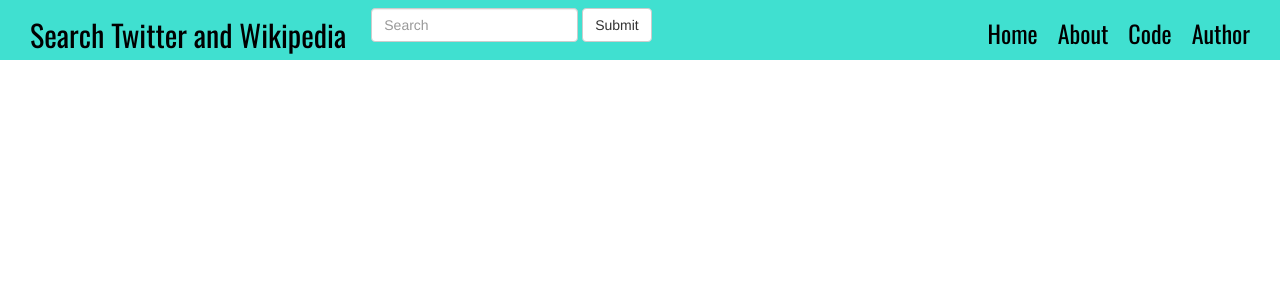
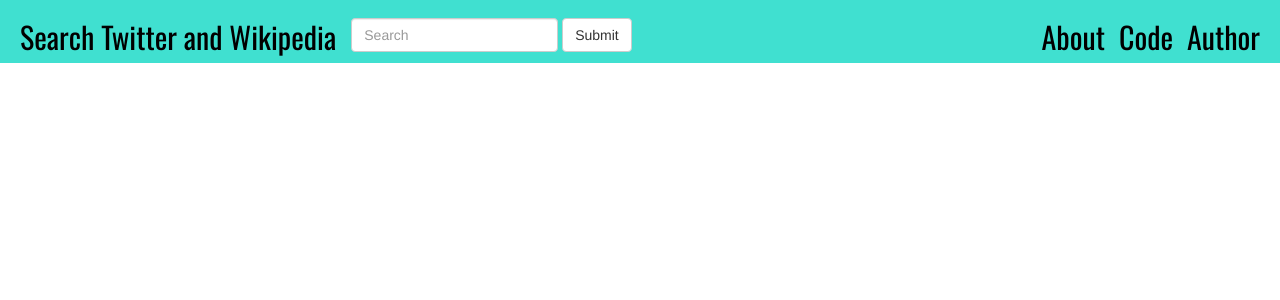
Before and after one commit to kottofy/PythonDjango-SearchApp, a Django app: page / in a window 1280 px wide. Shown: the top 300 px of the page. Run offline with Django 3.2, Linux system fonts and the light colour scheme.

Commit message:
updated navbar

```diff
--- a/SearchApp/app/static/app/content/site.css
+++ b/SearchApp/app/static/app/content/site.css
@@ -6,6 +6,16 @@
 
 .form-control:focus {
     border-color: teal !important;
+}
+
+.navbar-form .form-control {
+    width: 150px;
+}
+
+@media (max-width: 767px) {
+    .navbar-form .form-control {
+        width: 100% !important;
+    }
 }
 
 .navbar-default .navbar-toggle .icon-bar {
@@ -24,44 +34,74 @@
     border-color: turquoise !important;
 }
 
+.navbar-form {
+    padding-top: 10px !important;
+}
+
 .navbar {
-    padding-left: 20px;
-    padding-right: 20px;
-    padding-top: 0px;
+    padding-left: 20px !important;
+    padding-right: 20px !important;
     background-color: turquoise !important;
     border: none !important;
 }
 
 .link a {
-    color: black;
-    padding-top: 5px !important;
-    padding-left: 10px;
-    padding-right: 10px;
+    font-size: 18px !important;
+    color: black !important;
+    padding-left: 8px !important;
 }
 
 .link a:hover {
+    font-size: 18px !important;
     color: white !important;
     text-decoration: none !important;
-    padding-top: 5px !important;
-    padding-left: 10px;
-    padding-right: 10px;
+    padding-left: 8px !important;
+}
+
+@media (min-width: 900px) and (max-width: 1100px) {
+    .link a {
+        font-size: 24px !important;
+        padding-left: 10px !important;
+    }
+    .link a:hover {
+        font-size: 24px !important;
+        padding-left: 10px !important;
+    }
+    .navbar-form .form-control {
+        width: 100% !important;
+    }
+}
+
+@media (min-width: 1100px) {
+    .link a {
+        font-size: 30px !important;
+        padding-left: 14px !important;
+    }
+    .link a:hover {
+        font-size: 30px !important;
+        padding-left: 14px !important;
+    }
+    .title a{
+        font-size: 30px !important;
+    }
+
+    .title a:hover{
+        font-size: 30px !important;
+    }
+    .navbar-form .form-control {
+        width: 100% !important;
+    }
 }
 
 .title a{
-    font-size: 30px !important;
+    font-size: 24px;
     color: black !important;
-    padding-top: 5px !important;
-    padding-left: 10px !important;
-    padding-right: 10px !important;
 }
 
 .title a:hover{
-    font-size: 30px !important;
+    font-size: 24px;
     color: white !important;
     text-decoration: none !important;
-    padding-top: 5px !important;
-    padding-left: 10px !important;
-    padding-right: 10px !important;
 }
 
 h1, h2, h3, h4 {
@@ -79,7 +119,6 @@
 
 .enter-query-container {
     width: 100% !important;
-    max-width: 1800px !important;
     background: turquoise;
 }
 
--- a/SearchApp/app/templates/app/layout.html
+++ b/SearchApp/app/templates/app/layout.html
@@ -13,7 +13,7 @@
     <script src="../../static/app/scripts/bootstrap.min.js"></script>
 </head>
 <body>
-    <nav class="navbar navbar-default navbar-fixed-top">
+    <nav class="navbar navbar-default navbar-fixed-top" role="navigation">
   <div class="container-fluid">
     <div class="navbar-header">
       <button type="button" class="navbar-toggle" data-toggle="collapse" data-target="#myNavbar">
@@ -21,20 +21,19 @@
         <span class="icon-bar"></span>
         <span class="icon-bar"></span>
       </button>
-      <h1 class="title"><a class="navbar-brand" href="http://kristinottofysearchapp.azurewebsites.net">Search Twitter and Wikipedia</a></h1>
+      <h2 class="title"><a class="navbar-left" href="http://kristinottofysearchapp.azurewebsites.net">Search Twitter and Wikipedia</a></h2>
     </div>
-      <form class="navbar-form navbar-left" role="search" action="/" method="GET">
-        <div class="form-group">
-          <input type="text" class="center form-control" placeholder="Search" id="query" name="query">
-        </div>
-        <button type="submit" class="center btn btn-default">Submit</button>
-      </form>
+        <form class="nav navbar-form navbar-left" role="search" action="/" method="GET">
+            <div class="form-group">
+                <input type="text" class="form-control" placeholder="Search" id="query" name="query">
+            </div>
+        <button type="submit" class="btn btn-default">Submit</button>
+        </form>
     <div class="collapse navbar-collapse" id="myNavbar">
       <ul class="nav navbar-nav navbar-right">
-        <li><h3 class="link"><a href="http://kristinottofysearchapp.azurewebsites.net">Home</a><span></span></h3></li>
-        <li><h3 class="link"><a href="https://github.com/kottofy/PythonDjango-SearchApp/blob/master/SearchApp/readme.md">About</a><span></span></h3></li>
-        <li><h3 class="link"><a href="https://github.com/kottofy/PythonDjango-SearchApp">Code</a><span></span></h3></li>
-        <li><h3 class="link"><a href="http://kristinottofy.com">Author</a><span></span></h3></li>
+        <li><h2 class="link"><a href="https://github.com/kottofy/PythonDjango-SearchApp/blob/master/SearchApp/readme.md">About</a><span></span></h2></li>
+        <li><h2 class="link"><a href="https://github.com/kottofy/PythonDjango-SearchApp">Code</a><span></span></h2></li>
+        <li><h2 class="link"><a href="http://kristinottofy.com">Author</a><span></span></h2></li>
       </ul>
     </div>
   </div>
```
